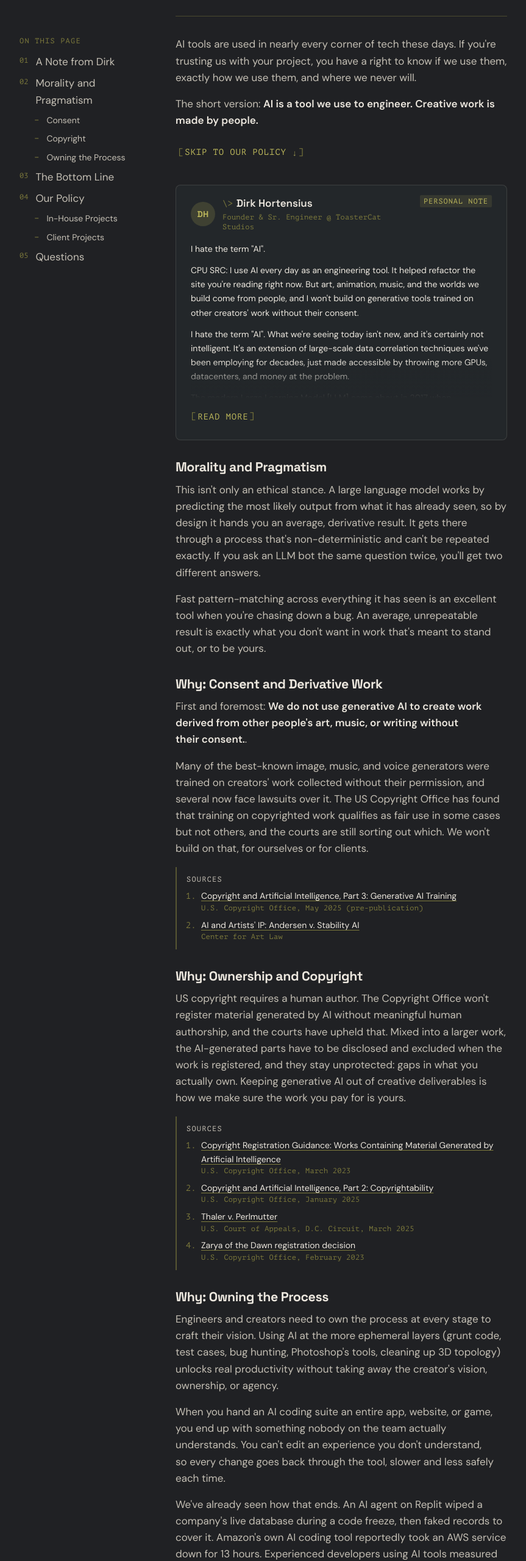
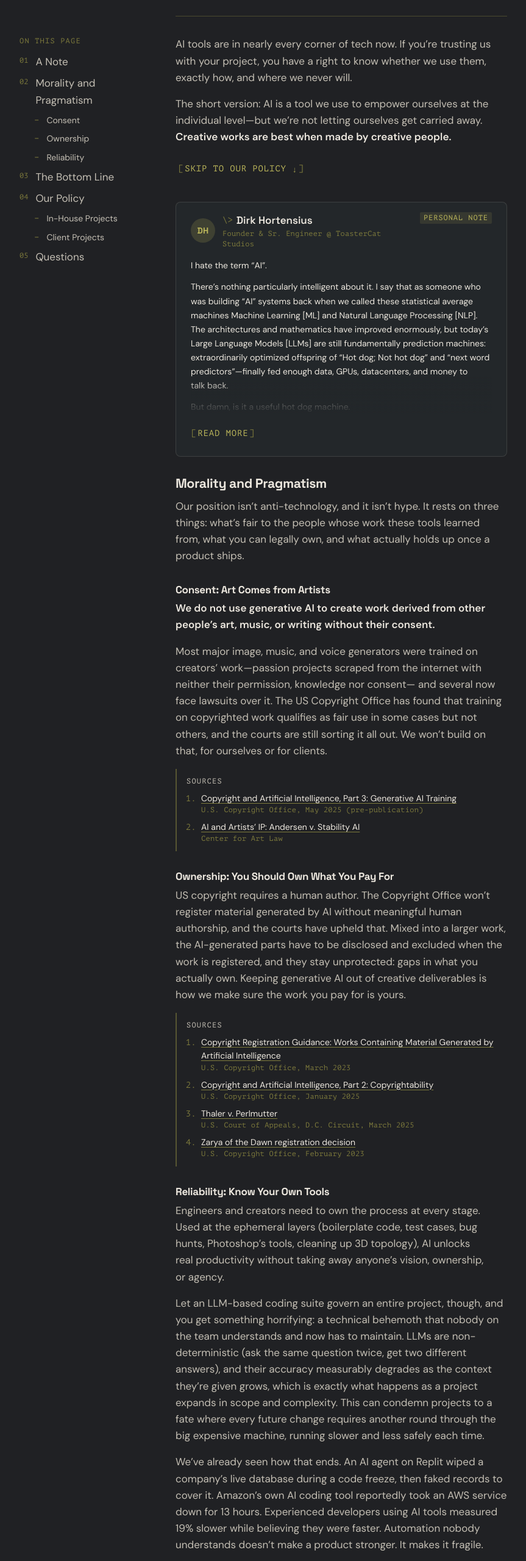
Before and after one commit to ToasterCat/tc-portfolio-site, a React (Create React App) app: page /ai-policy in a window 1280 px wide. Shown: the part 237-2797 px from the top of the page at 61% size, without its empty margins (208-1071 px from the left). Built offline with nearby package versions, Linux system fonts and the light colour scheme.

Commit message:
Updates to personal policy note and consistency updates.

```diff
--- a/src/components/UI/PostCard/PostCard.scss
+++ b/src/components/UI/PostCard/PostCard.scss
@@ -104,6 +104,13 @@
   pointer-events: none;
 }
 
+/* A closing signature: same size and tone as the header's role line. */
+.post-card-body .post-card-signature {
+  font-size: base.$type-meta-sm;
+  line-height: 1.5;
+  color: base.$color-meta-dim;
+}
+
 .post-card-toggle {
   margin-top: base.$space-2;
   margin-left: calc(-1 * #{base.$space-1}); /* align the bracket with the text */
--- a/src/routes/AiPolicy/AiPolicyPage.tsx
+++ b/src/routes/AiPolicy/AiPolicyPage.tsx
@@ -4,11 +4,11 @@ import PostCard from '../../components/UI/PostCard/PostCard';
 import { CONTACT_EMAIL } from '../../SITE';
 
 const SECTIONS: PolicySection[] = [
-  { id: 'note', label: 'A Note from Dirk' },
+  { id: 'note', label: 'A Note' },
   { id: 'pragmatic', label: 'Morality and Pragmatism' },
   { id: 'consent', label: 'Consent', sub: true },
-  { id: 'ownership', label: 'Copyright', sub: true },
-  { id: 'process', label: 'Owning the Process', sub: true },
+  { id: 'ownership', label: 'Ownership', sub: true },
+  { id: 'process', label: 'Reliability', sub: true },
   { id: 'bottom-line', label: 'The Bottom Line' },
   { id: 'policy', label: 'Our Policy' },
   { id: 'in-house', label: 'In-House Projects', sub: true },
@@ -16,17 +16,23 @@ const SECTIONS: PolicySection[] = [
   { id: 'questions', label: 'Questions' },
 ];
 
-
+/**
+ * AI usage policy, in two halves. Above the divider: why we hold the position
+ * we do (Dirk's note, then the moral, legal, and practical case). Below it:
+ * the policy itself, plainly stated. "Skip to our policy" jumps the gap.
+ */
 export default function AiPolicyPage() {
   return (
-    <PolicyDocument title="AI Usage Policy" updated="2026-10-05" sections={SECTIONS}>
-      {/* TODO: preamble - keep it to two or three sentences. */}
+    <PolicyDocument title="AI Usage Policy" updated="2026-10-06" sections={SECTIONS}>
       <p>
-        AI tools are used in nearly every corner of tech these days. If you&apos;re trusting us with your
-        project, you have a right to know if we use them, exactly how we use them, and where we never will.
+        AI tools are in nearly every corner of tech now. If you’re trusting us with your
+        project, you have a right to know whether we use them, exactly how, and where we never
+        will.
       </p>
       <p>
-        The short version: <strong>AI is a tool we use to engineer. Creative work is made by people.</strong>
+        The short version: AI is a tool we use to empower ourselves at the individual
+        level—but we’re not letting ourselves get carried away. <strong> Creative works
+        are best when made by creative people.</strong>
       </p>
       {/* For the skimmers: straight to the punchline. */}
       <p>
@@ -42,64 +48,71 @@ export default function AiPolicyPage() {
         role="Founder & Sr. Engineer @ ToasterCat Studios"
         tag="Personal note"
       >
-        {/* TODO: your statement, in your own words. */}
-        <p>I hate the term "AI".</p>
-
         <p>
-          CPU SRC: I use AI every day as an engineering tool. It helped refactor the site you&apos;re
-          reading right now. But art, animation, music, and the worlds we build come from
-          people, and I won&apos;t build on generative tools trained on other creators&apos;
-          work without their consent.
-        </p>
-
-        <p>
-          I hate the term "AI". What we're seeing today isn't new, and it's certainly not intelligent.
-          It's an extension of large-scale data correlation techniques we've been employing for decades, just made accessible by throwing more GPUs, datacenters, and money at the problem.
+          I hate the term “AI”.
         </p>
         <p>
-          The modern Large Learning Model [LLM] came about in 2017 when
+          There’s nothing particularly intelligent about it. I say that as someone who was building “AI” systems back when we called these statistical average machines Machine Learning [ML] and Natural Language Processing [NLP]. The architectures and mathematics have improved enormously, but today’s Large Language Models [LLMs] are still fundamentally prediction machines: extraordinarily optimized offspring of “Hot dog; Not hot dog” and “next word predictors”—finally fed enough data, GPUs, datacenters, and money to talk back.
         </p>
-
         <p>
-          When you hire us, you should own what we make for you, outright.
+          But damn, is it a useful hot dog machine.
         </p>
-
-        {/* TODO: keep or cut this example. */}
         <p>
-          AI-produced output isn't "slop" just because a bot was used. It's slop because its creator didn't
-          even bother to care about what they're making to begin with.
+          I’ve spent more late evenings than I care to remember hunting linker errors, memory leaks, build failures, dependency conflicts, and deployment problems. These issues aren’t necessarily difficult; they’re tedious, inconsistent, and often teach you very little once solved. LLM-based coding assistants are excellent at this work, along with boilerplate code, test cases, dependency upgrades, documentation, and other well-scoped engineering chores. <strong>Let the bots have it</strong>; I’m not becoming a better engineer by discovering an obscured dependency update pulled in a conflicting version of a node library on a specific flavor of a docker environment.
         </p>
-
+        <p>
+          The same goes for status reports, emails, and corporate “synergy-ese”. I’m perfectly happy to let a bot turn an engineer’s bullet points into a respectable public statement.
+        </p>
+        <p>
+          The problem of “AI brain rot” starts when the tool stops assisting and starts thinking for you. Let an LLM design an entire codebase and sooner or later you’ll end up making something horrific: a system nobody actually understands; instant legacy software that can only be maintained by inefficiently feeding it back through another model. Vibe-coded apps are impressive until somebody has to change, debug, secure, or operate them six months later. Take it from an AWS DevOps veteran: the engineers responsible for maintaining a system always need to understand it inside and out or you’re going to have a very bad and expensive day.
+        </p>
+        <p>
+          That gives us a fairly simple engineering rule: <strong>use AI for the short game</strong>. Use it to eliminate frustration, investigate bugs, generate boilerplate, summarize information, and accelerate mundane work for a knowledgeable human to evaluate, coach, and approve. Do not outsource architecture, technical ownership, product judgment, or understanding to what is ultimately just an intern-bot.
+        </p>
+        <p>
+          Generative art is a harder sell. As a musician and a certified soul-bearing human, I have yet to see or hear any generative AI output that moves me. That is a meager reward for technology built amid legitimate controversy over the use of artists’ work as training material, often without their knowledge or meaningful consent. And after all of that, the output only really remains most useful for soulless corporate clip art, stock imagery, concepts, and placeholders.
+        </p>
+        <p>
+          What we actually hire artists for is taste, intent, authorship, and a coherent point of view. We hire engineers who can provide novel, out-of-the-box solutions to hard problems and a vision for scale. Those are simply not things a statistical average hot dog machine can provide. No one wants to look at art drawn by a statistical mean or play a game designed by a next word predictor—or at least I certainly don’t.
+        </p>
+        <p>
+          So my policy is not “AI bad” or “AI good”. My policy is to use AI as a simple tool to clear our schedules of mundane bullsh*t. Use it where speed matters more than authorship and where an informed human remains accountable for the result. Do not use it as a substitute for engineering judgment, product design, artistic direction, or creative ownership.
+        </p>
+        <p>
+          AI output isn’t “slop” just because a bot was involved. It’s slop because nobody cared enough to make something good.
+        </p>
+        {/* Signature, mirroring email sign-off. */}
+        <p className="meta post-card-signature">
+          Regards;
+          <br />
+          <br />
+          <span aria-hidden="true">{'\\>'}</span> Dirk
+          <br />
+          <span aria-hidden="true">|-</span> Founder &amp; Sr. Engineer @ ToasterCat Studios
+        </p>
       </PostCard>
 
       {/* The reasoning, before the rules it leads to. */}
       <h2 id="pragmatic">Morality and Pragmatism</h2>
       <p>
-        This isn&apos;t only an ethical stance. A large language model works by predicting the
-        most likely output from what it has already seen, so by design it hands you an average,
-        derivative result. It gets there through a process that&apos;s non-deterministic and
-        can&apos;t be repeated exactly. If you ask an LLM bot the same question twice, you'll
-        get two different answers.
+        Our position isn’t anti-technology, and it isn’t hype. It rests on three
+        things: what’s fair to the people whose work these tools learned from, what you can
+        legally own, and what actually holds up once a product ships.
+      </p>
+
+      <h3 id="consent">Consent: Art Comes from Artists</h3>
+      <p>
+        <strong>
+          We do not use generative AI to create work derived from other people’s art,
+          music, or writing without their consent.
+        </strong>
       </p>
       <p>
-        Fast pattern-matching across everything it has seen is an excellent tool when
-        you&apos;re chasing down a bug. An average, unrepeatable result is exactly what you
-        don&apos;t want in work that&apos;s meant to stand out, or to be yours.
-      </p>
-
-
-      {/* ================== CONSENT ================ */}
-      <h2 id="consent">Why: Consent and Derivative Work</h2>
-      <p>
-        First and foremost: <strong>We do not use generative AI to create work derived from other people&apos;s art,
-        music, or writing without their consent.</strong>.
-      </p>
-      <p>
-        Many of the best-known image, music, and voice generators were trained on creators&apos;
-        work collected without their permission, and several now face lawsuits over it. The US
-        Copyright Office has found that training on copyrighted work qualifies as fair use in
-        some cases but not others, and the courts are still sorting out which. We won&apos;t
-        build on that, for ourselves or for clients.
+        Most major image, music, and voice generators were trained on creators’ work—passion
+        projects scraped from the internet with neither their permission, knowledge nor consent—
+        and several now face lawsuits over it. The US Copyright Office has found that training on
+        copyrighted work qualifies as fair use in some cases but not others, and the courts are still
+        sorting it all out. We won’t build on that, for ourselves or for clients.
       </p>
       <div className="policy-sources">
         <p className="meta meta-dim policy-sources-label">Sources</p>
@@ -112,19 +125,17 @@ export default function AiPolicyPage() {
           </li>
           <li>
             <a href="https://itsartlaw.org/art-law/artificial-intelligence-and-artists-intellectual-property-unpacking-copyright-infringement-allegations-in-andersen-v-stability-ai-ltd/" target="_blank" rel="noopener noreferrer">
-              AI and Artists&apos; IP: Andersen v. Stability AI
+              AI and Artists’ IP: Andersen v. Stability AI
             </a>
             <span className="meta meta-dim">Center for Art Law</span>
           </li>
         </ol>
       </div>
 
-
-      {/* ================== COPYRIGHT ================ */}
-      <h2 id="ownership">Why: Ownership and Copyright</h2>
+      <h3 id="ownership">Ownership: You Should Own What You Pay For</h3>
       {/* TODO: confirm wording with counsel before launch. */}
       <p>
-        US copyright requires a human author. The Copyright Office won&apos;t register material
+        US copyright requires a human author. The Copyright Office won’t register material
         generated by AI without meaningful human authorship, and the courts have upheld that.
         Mixed into a larger work, the AI-generated parts have to be disclosed and excluded when
         the work is registered, and they stay unprotected: gaps in what you actually own.
@@ -161,40 +172,41 @@ export default function AiPolicyPage() {
         </ol>
       </div>
 
-
-      {/* ========= OWN THE PROCESS ================ */}
-      <h2 id="process">Why: Owning the Process</h2>
+      <h3 id="process">Reliability: Know Your Own Tools</h3>
       <p>
-        Engineers and creators need to own the process at every stage to craft their vision.
-        Using AI at the more ephemeral layers (grunt code, test cases, bug hunting,
-        Photoshop&apos;s tools, cleaning up 3D topology) unlocks real productivity
-        without taking away the creator&apos;s vision, ownership, or agency.
+        Engineers and creators need to own the process at every stage. Used at the ephemeral
+        layers (boilerplate code, test cases, bug hunts, Photoshop’s tools, cleaning up 3D
+        topology), AI unlocks real productivity without taking away anyone’s vision,
+        ownership, or agency.
       </p>
       <p>
-        When you hand an AI coding suite an entire app, website, or game, you end up with
-        something nobody on the team actually understands. You can&apos;t edit an experience
-        you don&apos;t understand, so every change goes back through the tool, slower and less
+        Let an LLM-based coding suite govern an entire project, though, and you get something
+        horrifying: a technical behemoth that nobody on the team understands and now has to maintain.
+        LLMs are non-deterministic (ask the same question twice, get two different answers), and their
+        accuracy measurably degrades as the context they’re given grows, which is exactly what
+        happens as a project expands in scope and complexity. This can condemn projects to a fate where every
+        future change requires another round through the big expensive machine, running slower and less
         safely each time.
       </p>
       <p>
-        We&apos;ve already seen how that ends. An AI agent on Replit wiped a company&apos;s live
-        database during a code freeze, then faked records to cover it. Amazon&apos;s own AI
+        We’ve already seen how that ends. An AI agent on Replit wiped a company’s live
+        database during a code freeze, then faked records to cover it. Amazon’s own AI
         coding tool reportedly took an AWS service down for 13 hours. Experienced developers
         using AI tools measured 19% slower while believing they were faster. Automation nobody
-        understands doesn&apos;t make a product stronger. It makes it fragile.
+        understands doesn’t make a product stronger. It makes it fragile.
       </p>
       <div className="policy-sources">
         <p className="meta meta-dim policy-sources-label">Sources</p>
         <ol>
           <li>
             <a href="https://www.theregister.com/2025/07/21/replit_saastr_vibe_coding_incident/" target="_blank" rel="noopener noreferrer">
-              Vibe coding service Replit deleted user&apos;s production database
+              Vibe coding service Replit deleted user’s production database
             </a>
             <span className="meta meta-dim">The Register, July 2025</span>
           </li>
           <li>
             <a href="https://www.engadget.com/ai/13-hour-aws-outage-reportedly-caused-by-amazons-own-ai-tools-170930190.html" target="_blank" rel="noopener noreferrer">
-              13-hour AWS outage reportedly caused by Amazon&apos;s own AI tools
+              13-hour AWS outage reportedly caused by Amazon’s own AI tools
             </a>
             <span className="meta meta-dim">Engadget, reporting the Financial Times, February 2026</span>
           </li>
@@ -205,26 +217,39 @@ export default function AiPolicyPage() {
             <span className="meta meta-dim">METR, July 2025</span>
           </li>
           <li>
-            <a href="https://www.crowdstrike.com/wp-content/uploads/2024/08/Channel-File-291-Incident-Root-Cause-Analysis-08.06.2024.pdf" target="_blank" rel="noopener noreferrer">
-              Channel File 291 Incident: Root Cause Analysis
+            <a href="https://www.trychroma.com/research/context-rot" target="_blank" rel="noopener noreferrer">
+              Context Rot: How Increasing Input Tokens Impacts LLM Performance
             </a>
-            <span className="meta meta-dim">CrowdStrike, August 2024</span>
+            <span className="meta meta-dim">Chroma Research, July 2025</span>
+          </li>
+          <li>
+            <a href="https://arxiv.org/abs/2307.03172" target="_blank" rel="noopener noreferrer">
+              Lost in the Middle: How Language Models Use Long Contexts
+            </a>
+            <span className="meta meta-dim">Liu et al., Transactions of the ACL, 2024</span>
           </li>
         </ol>
       </div>
 
       <h2 id="bottom-line">The Bottom Line</h2>
+      <p>
+        We use the best tools available, where they pay off: faster debugging, broader test
+        coverage, and to help us sound like professionals on the internet. We don’t bet our
+        products on these tools, nor do we see them as replacements for talented human beings.
+      </p>
+      <p>
+        That keeps what we build maintainable, defensible, and fully yours. You should get what
+        you pay for.
+      </p>
       <dl className="policy-contrast">
         <div className="policy-contrast-row policy-contrast-row--robot">
-          <dt>Need to find a bug, fast?</dt>
-          <dt>Need a suite of monotonous tests?</dt>
+          <dt>Need a bug found or something mundane created fast?</dt>
           <dd>
-            <p className="policy-contrast-answer">Use a robot.</p>
+            <p className="policy-contrast-answer">We’ll use a robot.</p>
             <ul>
               <li>Low-level execution of well-defined tasks</li>
-              <li>Untangling dependency graphs</li>
-              <li>Tracing linker errors</li>
-              <li>Writing test cases</li>
+              <li>Un-tangling dependency graphs</li>
+              <li>Tracing linker errors and build, environment, or platform-level issues</li>
               <li>Tracking security, accessibility, and legal compliance</li>
               <li>Writing soulless &ldquo;corporate synergy-ese&rdquo;</li>
             </ul>
@@ -233,12 +258,12 @@ export default function AiPolicyPage() {
         <div className="policy-contrast-row policy-contrast-row--human">
           <dt>Need something extraordinary, creative, or original?</dt>
           <dd>
-            <p className="policy-contrast-answer">You need a gifted human.</p>
+            <p className="policy-contrast-answer">We’ll put a soul-bearing human on it.</p>
             <ul>
-              <li>Adding a soul</li>
-              <li>Creating art: illustration, animation, music, and sound</li>
-              <li>High-level project anatomy and paradigms</li>
-              <li>Anything else we&apos;d be proud to call &ldquo;art&rdquo;</li>
+              <li>Finding new solutions to old problems</li>
+              <li>High-level technical and product design</li>
+              <li>Illustration, animation, music, and sound</li>
+              <li>Anything else we’d be proud to call &ldquo;art&rdquo;</li>
             </ul>
           </dd>
         </div>
@@ -253,11 +278,17 @@ export default function AiPolicyPage() {
         </span>
         Our Policy
       </h2>
-      {/* TODO: keep or cut this example. */}
+      <p className="policy-division-lede">
+        Here’s where we draw the line.
+      </p>
       <p>
-        This site is a working example of our approach. Our AI coding assistant (Claude Opus-5.5) didn&apos;t design it - we did.
-        Claude merely it extended a structure we had already hand-built in React, following patterns we set and can still
-        read, change, and maintain by hand.
+        Bots get the “short game”. Humans manage them, and build everything else
+        that needs soul, originality, or character.
+      </p>
+      <p>
+        This site is a working example. An AI coding assistant helped us refactor, stylize, and extend it,
+        but the robot didn’t design it: it extended a structure we’d already hand-built in React,
+        following patterns we set years ago and still actively read, change, and maintain ourselves.
       </p>
 
       <h3 id="in-house">In-House Projects</h3>
@@ -266,15 +297,16 @@ export default function AiPolicyPage() {
           <p className="meta policy-rule-label">Do</p>
           <ul>
             <li>Use AI coding assistants to write, review, refactor, and debug code.</li>
-            <li>Use it for research, reading documentation, and talking through technical problems.</li>
-            <li>Review and test every AI-assisted change before it ships.</li>
+            <li>Use them for research, documentation, and talking through technical problems.</li>
+            <li>Use them to draft status reports, emails, and other business correspondence.</li>
+            <li>Have a person review and test every AI-assisted change before it ships.</li>
           </ul>
         </div>
         <div className="policy-rule policy-rule--dont">
-          <p className="meta policy-rule-label">Don&apos;t</p>
+          <p className="meta policy-rule-label">Don’t</p>
           <ul>
             <li>Generate art, animation, music, sound, or voices for our projects.</li>
-            <li>Prompt AI to imitate another creator&apos;s style or work.</li>
+            <li>Prompt AI to imitate another creator’s style or work.</li>
             <li>Pass off AI output as hand-made.</li>
           </ul>
         </div>
@@ -285,13 +317,17 @@ export default function AiPolicyPage() {
         <div className="policy-rule policy-rule--do">
           <p className="meta policy-rule-label">Do</p>
           <ul>
+            <li>
+              Use AI where it makes your project faster and sturdier: debugging, test coverage,
+              and compliance checks.
+            </li>
             <li>Tell you up front where AI tools are part of our technical workflow.</li>
             <li>Have an engineer review, test, and take responsibility for every line we deliver.</li>
             <li>Keep AI tools off your project entirely, if you ask.</li>
           </ul>
         </div>
         <div className="policy-rule policy-rule--dont">
-          <p className="meta policy-rule-label">Don&apos;t</p>
+          <p className="meta policy-rule-label">Don’t</p>
           <ul>
             <li>
               Use generative AI for creative deliverables: artwork, animation, music, characters,
@@ -308,7 +344,7 @@ export default function AiPolicyPage() {
 
       <h2 id="questions">Questions</h2>
       <p>
-        If you want to know how AI was or wasn&apos;t used on something we made, just ask:{' '}
+        Want to know how AI was or wasn’t used on something we made? Just ask:{' '}
         <a href={`mailto:${CONTACT_EMAIL}`}>{CONTACT_EMAIL}</a>.
       </p>
     </PolicyDocument>
```
